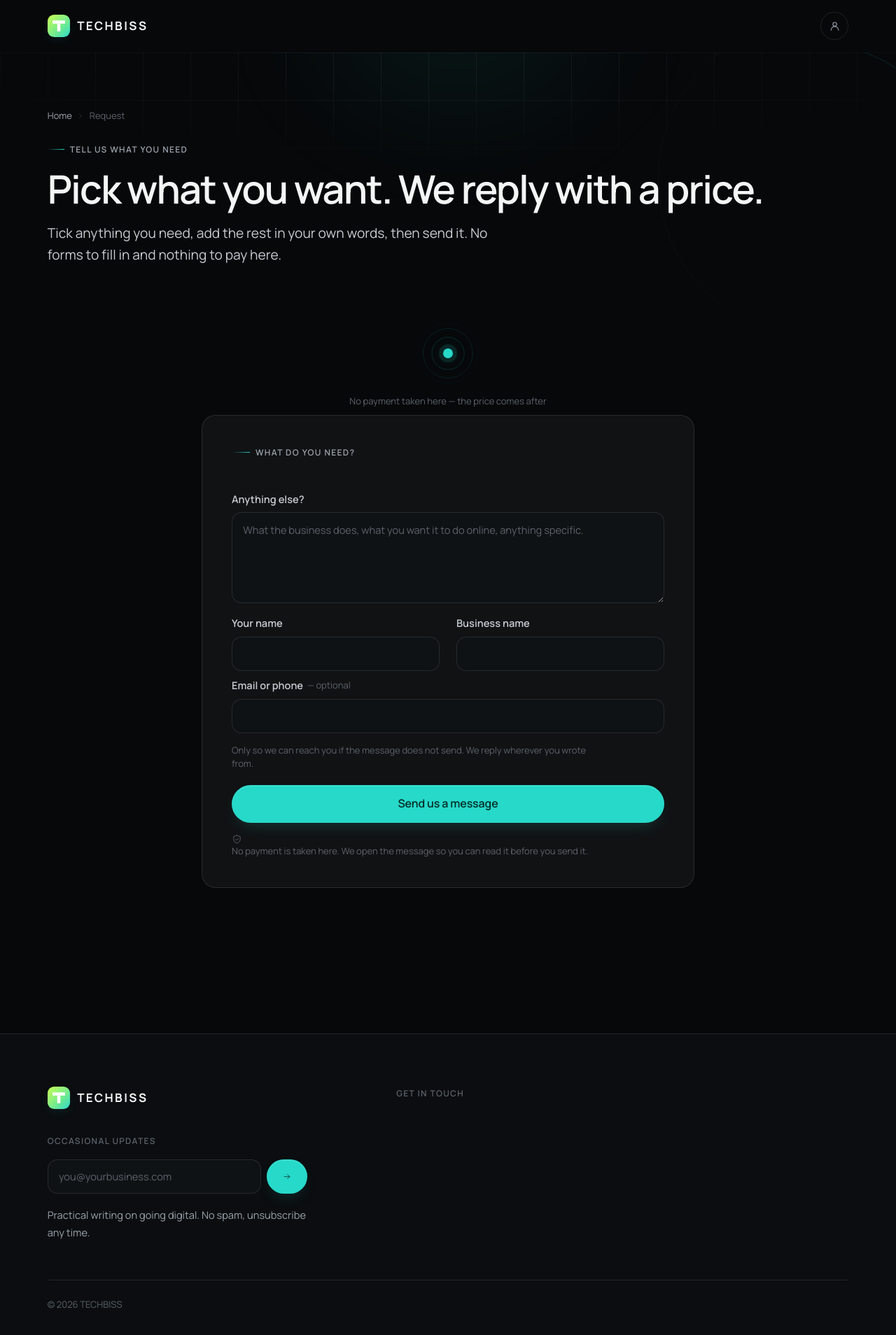
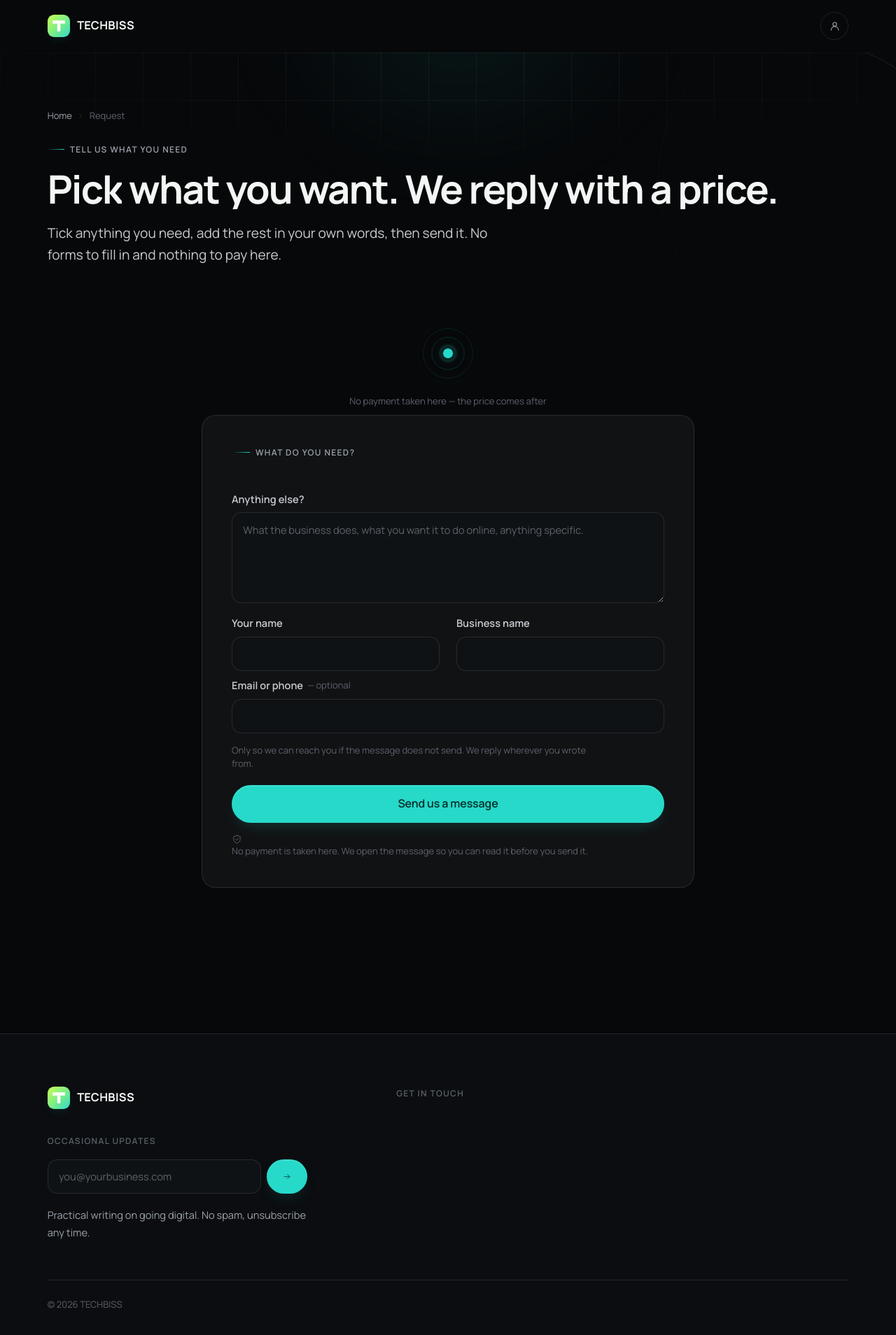
Before and after one commit to techbissnetwork-droid/Projectzone, a PHP site: page /techbiss/request in a window 1280 px wide. Shown: the whole page at 70% size. Run offline with PHP 8.4, Linux system fonts and the light colour scheme; data that the repository does not hold is empty; some libraries are stand-ins or nearby versions; some web fonts are replaced.

Commit message:
Bring headings and interior page titles into the new identity
Every heading site-wide now uses the new display font (Unbounded)
instead of inheriting the body font, and every interior page's title
(page-head.php, used by roughly twenty templates) now rises in
word-by-word on load, the same kinetic reveal the homepage hero already
had — reached in one shared-partial edit rather than twenty individual
page changes.

Co-Authored-By: Claude Sonnet 5 <noreply@anthropic.com>
Claude-Session: https://claude.ai/code/session_01E5aUZNZfVsoNDXj8Fr729m

```diff
--- a/assets/css/design-system.css
+++ b/assets/css/design-system.css
@@ -198,9 +198,10 @@ table { border-collapse: collapse; width: 100%; }
    3. Typography
    --------------------------------------------------------------------- */
 h1, h2, h3, h4, h5, h6 {
-  font-weight: 600;
+  font-family: var(--font-display);
+  font-weight: 700;
   line-height: var(--lh-snug);
-  letter-spacing: -0.021em;
+  letter-spacing: -0.01em;
   color: var(--text);
   text-wrap: balance;
 }
@@ -212,9 +213,9 @@ h4 { font-size: var(--fs-h4); letter-spacing: -0.012em; }
 
 .display {
   font-size: var(--fs-hero);
-  font-weight: 600;
+  font-weight: 800;
   line-height: var(--lh-tight);
-  letter-spacing: -0.038em;
+  letter-spacing: -0.015em;
   text-wrap: balance;
 }
 
@@ -1340,9 +1341,10 @@ canvas[data-ambient].is-ready { opacity: 1; }
 .brand { display: inline-flex; align-items: center; gap: 0.65rem; flex: none; }
 .brand__logo { height: 30px; width: auto; }
 .brand__text {
-  font-size: 1.06rem;
-  font-weight: 650;
-  letter-spacing: 0.14em;
+  font-family: var(--font-display);
+  font-size: 1.02rem;
+  font-weight: 700;
+  letter-spacing: 0.02em;
   color: var(--text);
 }
 /* The mark itself carries its own gradient, so it needs no theme handling —
--- a/pages/partials/page-head.php
+++ b/pages/partials/page-head.php
@@ -33,7 +33,10 @@ $crumbs  = $seo->getBreadcrumbs();
         <p class="eyebrow mt-5"><?= e($eyebrow) ?></p>
         <?php endif; ?>
 
-        <h1><?= e($heading) ?></h1>
+        <h1 data-reveal="kinetic">
+            <?php $words = preg_split('/\s+/', trim($heading)) ?: [$heading]; ?>
+            <?php foreach ($words as $i => $word): ?><span class="kinetic-word" style="--i:<?= $i ?>"><span><?= e($word) ?></span></span> <?php endforeach; ?>
+        </h1>
 
         <?php if ($lead !== ''): ?>
         <p class="lead"><?= e($lead) ?></p>
```
